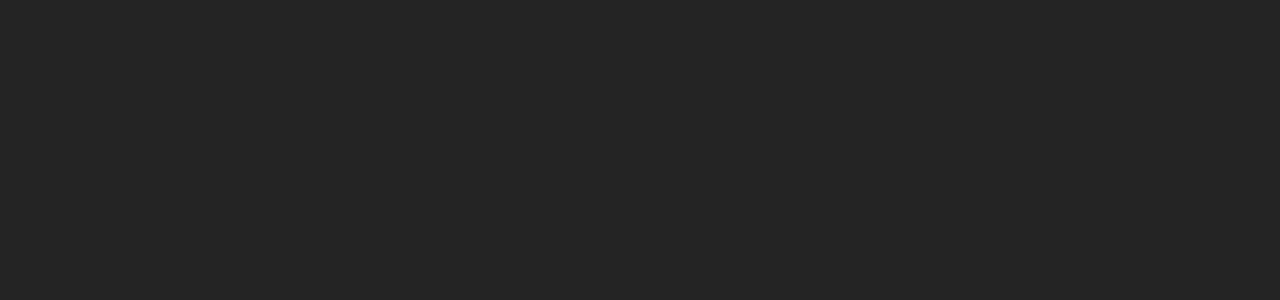
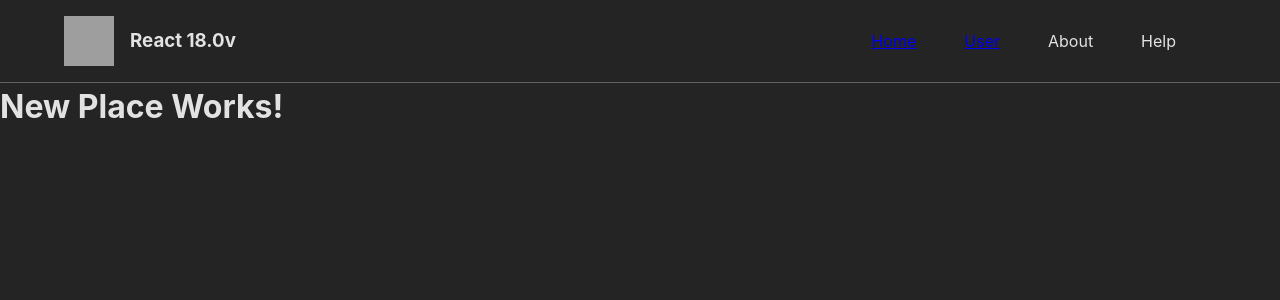
Before and after one commit to nidhish-nayak/crud-places-app, a React (Vite) app in the folder client/: page /places/new in a window 1280 px wide. Before the commit this address had no page. Shown: the top 300 px of the page. Built offline with nearby package versions, Linux system fonts and the light colour scheme; grey boxes are pictures that could not be loaded.

Commit message:
Added routing

```diff
--- a/client/src/App.jsx
+++ b/client/src/App.jsx
@@ -1,5 +1,6 @@
 import React from "react";
-import { Route, Routes } from "react-router-dom";
+import { Navigate, Route, Routes } from "react-router-dom";
+import NewPlace from "./places/pages/NewPlace.pages";
 import Navbar from "./shared/components/navbar/Navbar.component";
 import User from "./user/pages/User.pages";
 
@@ -9,7 +10,10 @@
       <Route path="/" element={<Navbar />} >
         <Route index element={<h3>my homepage content</h3>} />
         <Route path="user" element={<User />} />
+        <Route path="/places/new" element={<NewPlace />} />
       </Route>
+      {/* Here Navigate hook is used to Redirect any invalid url route to the homepage */}
+      <Route path="*" element={<Navigate to="/" />} />
     </Routes>
   )
 }
--- /dev/null
+++ b/client/src/places/pages/NewPlace.pages.jsx
@@ -0,0 +1,7 @@
+const NewPlace = () => {
+    return (
+        <h1>New Place Works!</h1>
+    )
+}
+
+export default NewPlace;
```
